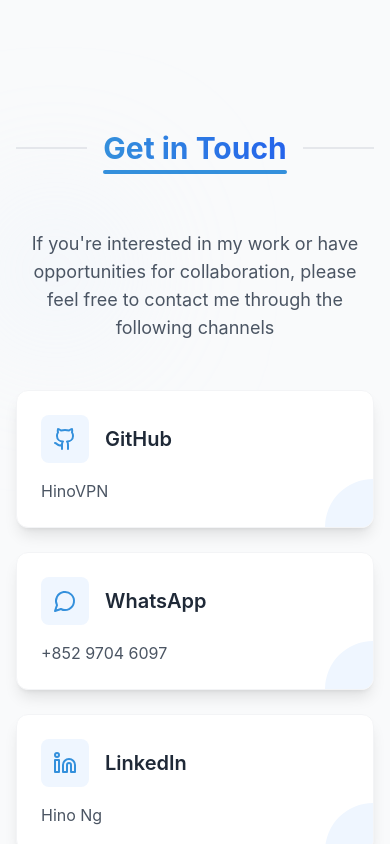
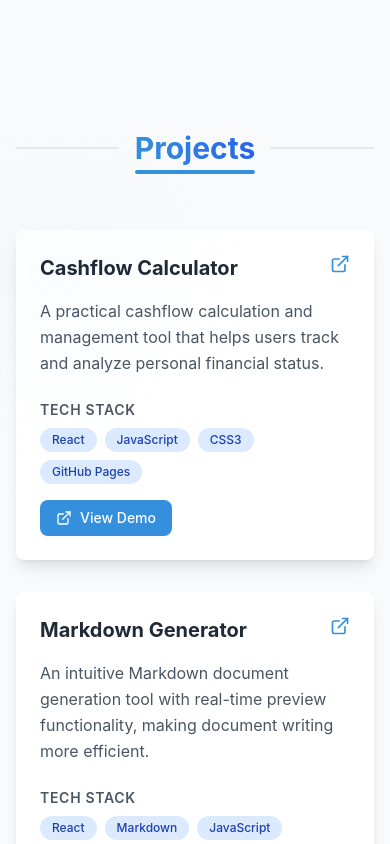
Before and after one commit to HinoVPN/my-portfolio, a React (Create React App) app: page / in a window 390 px wide. Shown: the part 6780-7624 px from the top of the page. Built offline with nearby package versions, Linux system fonts and the light colour scheme.

Commit message:
feat: Added New Section - Project
- Added github project and demo

```diff
--- a/src/App.js
+++ b/src/App.js
@@ -7,6 +7,7 @@
 import About from './components/About';
 import Education from './components/Education';
 import Experience from './components/Experience';
+import Projects from './components/Projects';
 import Contact from './components/Contact';
 import Footer from './components/Footer';
 
@@ -80,6 +81,14 @@
                   animate={{ opacity: 1, y: 0 }}
                   transition={{ delay: 0.5, duration: 0.5 }}
                 >
+                  <Projects />
+                </motion.div>
+
+                <motion.div
+                  initial={{ opacity: 0, y: 20 }}
+                  animate={{ opacity: 1, y: 0 }}
+                  transition={{ delay: 0.6, duration: 0.5 }}
+                >
                   <Contact />
                 </motion.div>
               </main>
--- a/src/components/Navigation.js
+++ b/src/components/Navigation.js
@@ -61,6 +61,7 @@
           <NavLink href="#about">About Me</NavLink>
           <NavLink href="#education">Education</NavLink>
           <NavLink href="#experience">Experience</NavLink>
+          <NavLink href="#projects">Projects</NavLink>
           <NavLink href="#contact">Contact</NavLink>
           <div className="ml-4">
             <ThemeToggle />
@@ -89,6 +90,7 @@
               <NavLink href="#about" onClick={() => setMenuOpen(false)}>About Me</NavLink>
               <NavLink href="#education" onClick={() => setMenuOpen(false)}>Education</NavLink>
               <NavLink href="#experience" onClick={() => setMenuOpen(false)}>Experience</NavLink>
+              <NavLink href="#projects" onClick={() => setMenuOpen(false)}>Projects</NavLink>
               <NavLink href="#contact" onClick={() => setMenuOpen(false)}>Contact</NavLink>
               <div className="pt-4 mt-2 border-t border-gray-200 dark:border-gray-700">
                 <div className="flex items-center">
--- /dev/null
+++ b/src/components/Projects.js
@@ -0,0 +1,119 @@
+import React from 'react';
+import { motion } from 'framer-motion';
+import { ExternalLink, Github } from 'lucide-react';
+import Section from './Section';
+
+const projectsData = [
+  {
+    title: "Cashflow Calculator",
+    description: "A practical cashflow calculation and management tool that helps users track and analyze personal financial status.",
+    demoUrl: "https://hinovpn.github.io/cashflow-calculator/",
+    technologies: ['React', 'JavaScript', 'CSS3', 'GitHub Pages']
+  },
+  {
+    title: "Markdown Generator",
+    description: "An intuitive Markdown document generation tool with real-time preview functionality, making document writing more efficient.",
+    demoUrl: "https://hinovpn.github.io/markdown-generator/",
+    technologies: ['React', 'Markdown', 'JavaScript', 'GitHub Pages']
+  },
+  {
+    title: "HKO Weather Report",
+    description: "A weather application integrating Hong Kong Observatory API, providing real-time weather information and forecast services.",
+    demoUrl: "https://hinovpn.github.io/hko-weather-report/",
+    technologies: ['React', 'API Integration', 'Weather API', 'GitHub Pages']
+  }
+];
+
+const ProjectCard = ({ title, description, demoUrl, technologies }) => {
+  return (
+    <motion.div
+      className="bg-white dark:bg-gray-800 rounded-lg shadow-lg hover:shadow-xl transition-all duration-300 p-6 group"
+      whileHover={{ y: -5, scale: 1.02 }}
+      whileTap={{ scale: 0.98 }}
+      initial={{ opacity: 0, y: 20 }}
+      animate={{ opacity: 1, y: 0 }}
+      transition={{ duration: 0.5 }}
+    >
+      <div className="flex flex-col h-full">
+        <div className="flex items-start justify-between mb-4">
+          <h3 className="text-xl font-bold text-gray-800 dark:text-white group-hover:text-primary-light dark:group-hover:text-primary-dark transition-colors">
+            {title}
+          </h3>
+          <motion.a
+            href={demoUrl}
+            target="_blank"
+            rel="noopener noreferrer"
+            className="text-primary-light dark:text-primary-dark hover:text-blue-600 dark:hover:text-blue-400 transition-colors"
+            whileHover={{ scale: 1.1 }}
+            whileTap={{ scale: 0.9 }}
+          >
+            <ExternalLink className="w-5 h-5" />
+          </motion.a>
+        </div>
+
+        <p className="text-gray-600 dark:text-gray-300 mb-6 flex-grow leading-relaxed">
+          {description}
+        </p>
+
+        <div className="space-y-4">
+          {technologies && (
+            <div>
+              <h5 className="text-sm uppercase tracking-wider font-semibold text-gray-600 dark:text-gray-400 mb-2">
+                Tech Stack
+              </h5>
+              <div className="flex flex-wrap gap-2">
+                {technologies.map((tech, index) => (
+                  <span
+                    key={index}
+                    className="px-3 py-1 text-xs font-medium rounded-full bg-blue-100 text-blue-800 dark:bg-blue-900/50 dark:text-blue-300"
+                  >
+                    {tech}
+                  </span>
+                ))}
+              </div>
+            </div>
+          )}
+
+          <motion.a
+            href={demoUrl}
+            target="_blank"
+            rel="noopener noreferrer"
+            className="inline-flex items-center px-4 py-2 bg-primary-light dark:bg-primary-dark text-white rounded-lg hover:bg-blue-600 dark:hover:bg-blue-500 transition-colors font-medium text-sm"
+            whileHover={{ scale: 1.05 }}
+            whileTap={{ scale: 0.95 }}
+          >
+            <ExternalLink className="w-4 h-4 mr-2" />
+            View Demo
+          </motion.a>
+        </div>
+      </div>
+    </motion.div>
+  );
+};
+
+const Projects = () => {
+  return (
+    <Section id="projects" title="Projects">
+      <motion.div
+        initial={{ opacity: 0 }}
+        animate={{ opacity: 1 }}
+        transition={{ duration: 0.6 }}
+      >
+        <div className="grid md:grid-cols-2 lg:grid-cols-3 gap-8">
+          {projectsData.map((project, index) => (
+            <motion.div
+              key={index}
+              initial={{ opacity: 0, y: 30 }}
+              animate={{ opacity: 1, y: 0 }}
+              transition={{ duration: 0.5, delay: index * 0.1 }}
+            >
+              <ProjectCard {...project} />
+            </motion.div>
+          ))}
+        </div>
+      </motion.div>
+    </Section>
+  );
+};
+
+export default Projects;
```
